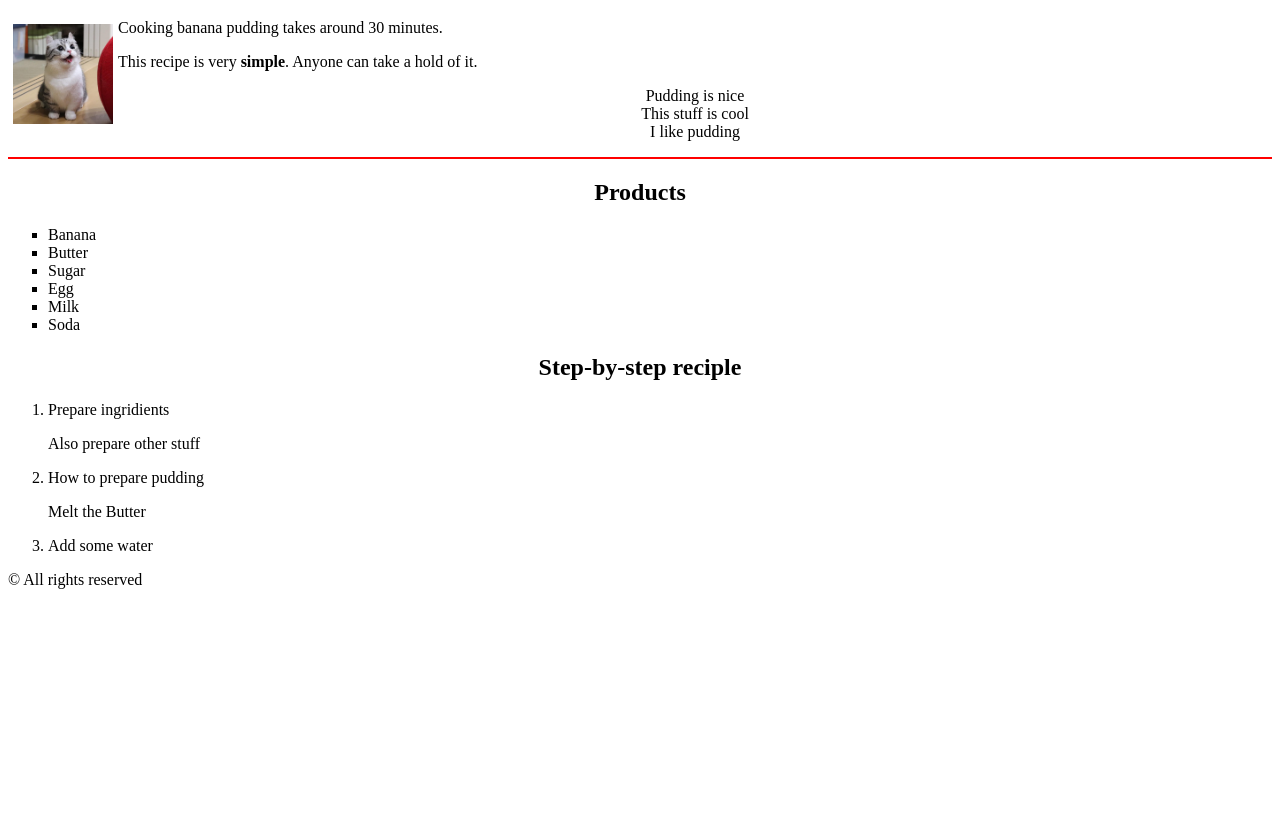
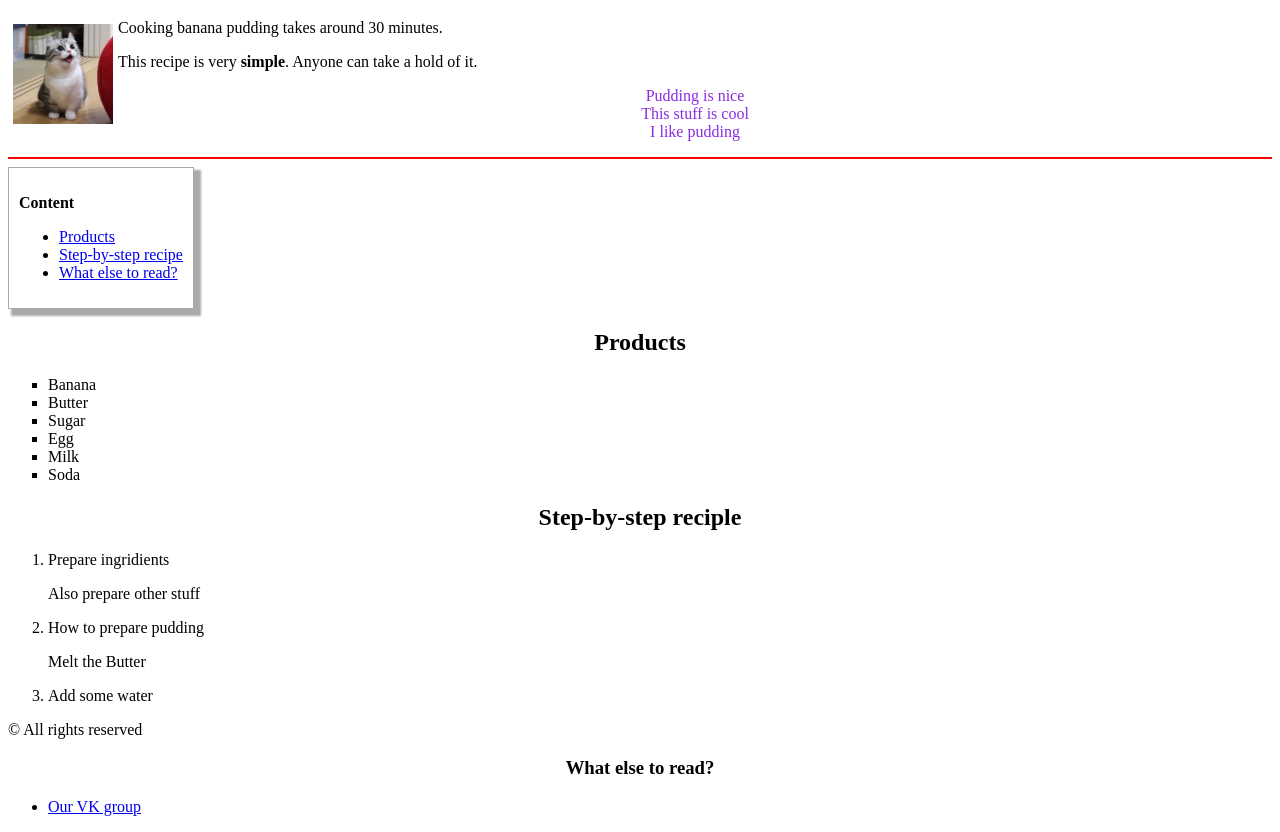
Before and after one commit to Xheki-RF/HTML-CSS-studies, a plain HTML site: page mysite.ru/index.html in a window 1280 px wide. Shown: the part 61-893 px from the top of the page. Before the commit the page ends 800 px from the top, so only its background shows below. Drawn offline with Linux system fonts and the light colour scheme.

Commit message:
Second commit

```diff
--- a/mysite.ru/index.html
+++ b/mysite.ru/index.html
@@ -11,13 +11,23 @@
     <p><img src="images/komaru1.jpg" height="100" align="left" hspace=5 vspace=5 alt="Komaru" title="Komaru">Cooking banana pudding takes around 30 minutes.</p>
     <p>This recipe is very <b>simple</b>. Anyone can take a hold of it.</p>
 
-    <p align="center">Pudding is nice
+    <p align="center"><span style="color: blueviolet;">Pudding is nice
     <br>This stuff is cool
-    <br>I like pudding</p>
+    <br>I like pudding</span></p>
 
     <hr color="red">
 
-    <h2 style="text-align: center;">Products</h2>
+    <div style="border: 1px solid #aaa; box-shadow: 5px 5px 2px 2px #aaa;
+    display: inline-block; padding: 10px;">
+    <p><b>Content</b></p>
+    <ul>
+        <li><a href="#prod">Products</a></li>
+        <li><a href="#step">Step-by-step recipe</a></li>
+        <li><a href="#also">What else to read?</a></li>
+    </ul>
+    </div>
+
+    <h2 id="prod" style="text-align: center;">Products</h2>
 
     <ul type="square">
         <li>Banana</li>
@@ -28,7 +38,7 @@
         <li>Soda</li>
     </ul>
 
-    <h2 style="text-align: center;">Step-by-step reciple</h2>
+    <h2 id="step" style="text-align: center;">Step-by-step reciple</h2>
 
     <ol>
         <li>
@@ -43,5 +53,10 @@
     </ol>
 
     <p>&copy; All rights reserved</p>
+
+    <h3 id="also" style="text-align: center;">What else to read?</h3>
+    <ul>
+        <li><a href="https://vk.com" target="_blank">Our VK group</a></li>
+    </ul>
 </body>
 </html>
```
